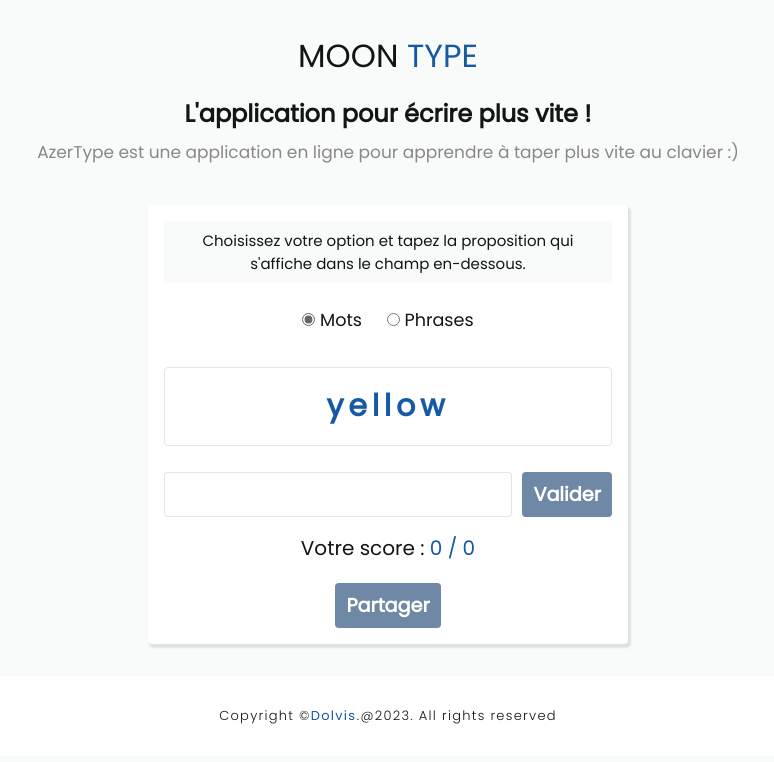
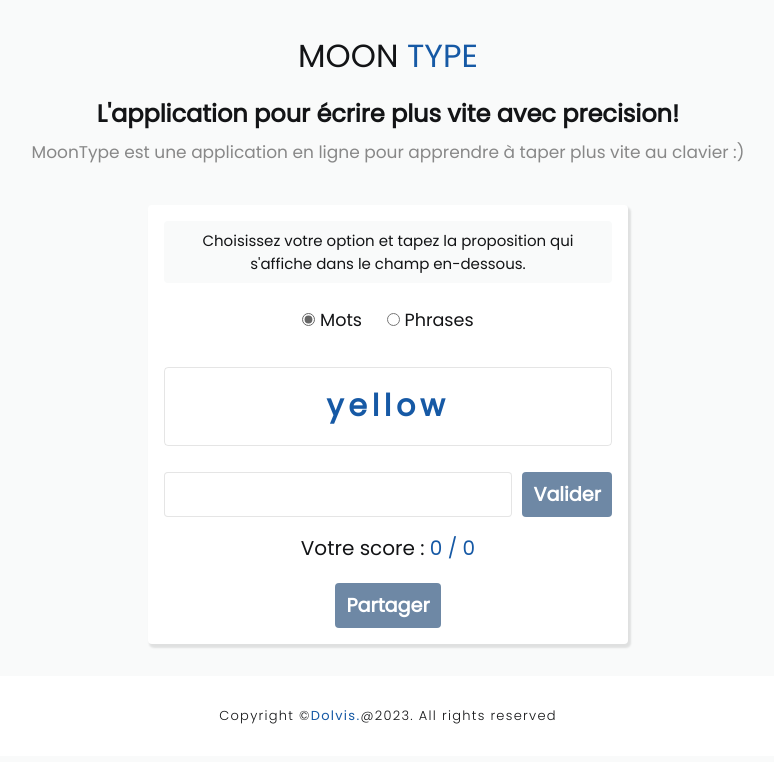
Before and after one commit to kengnidoriane/projet-javascript, a plain HTML site: page MoonType/index.html in a window 1280 px wide. Shown: the whole page, without its empty margins (252-1026 px from the left). Drawn offline with Linux system fonts and the light colour scheme.

Commit message:
correction des syntaxe dans le html

```diff
--- a/MoonType/index.html
+++ b/MoonType/index.html
@@ -20,8 +20,8 @@
     <!-- HEADER -->
     <header>
         <h1>Moon <span>Type</span></h1>
-        <h2>L'application pour écrire plus vite !</h2>
-        <h3>AzerType est une application en ligne pour apprendre à taper plus vite au clavier :)</h3>
+        <h2>L'application pour écrire plus vite avec precision!</h2>
+        <h3>MoonType est une application en ligne pour apprendre à taper plus vite au clavier :)</h3>
     </header>
 
     <!-- MAIN -->
```
